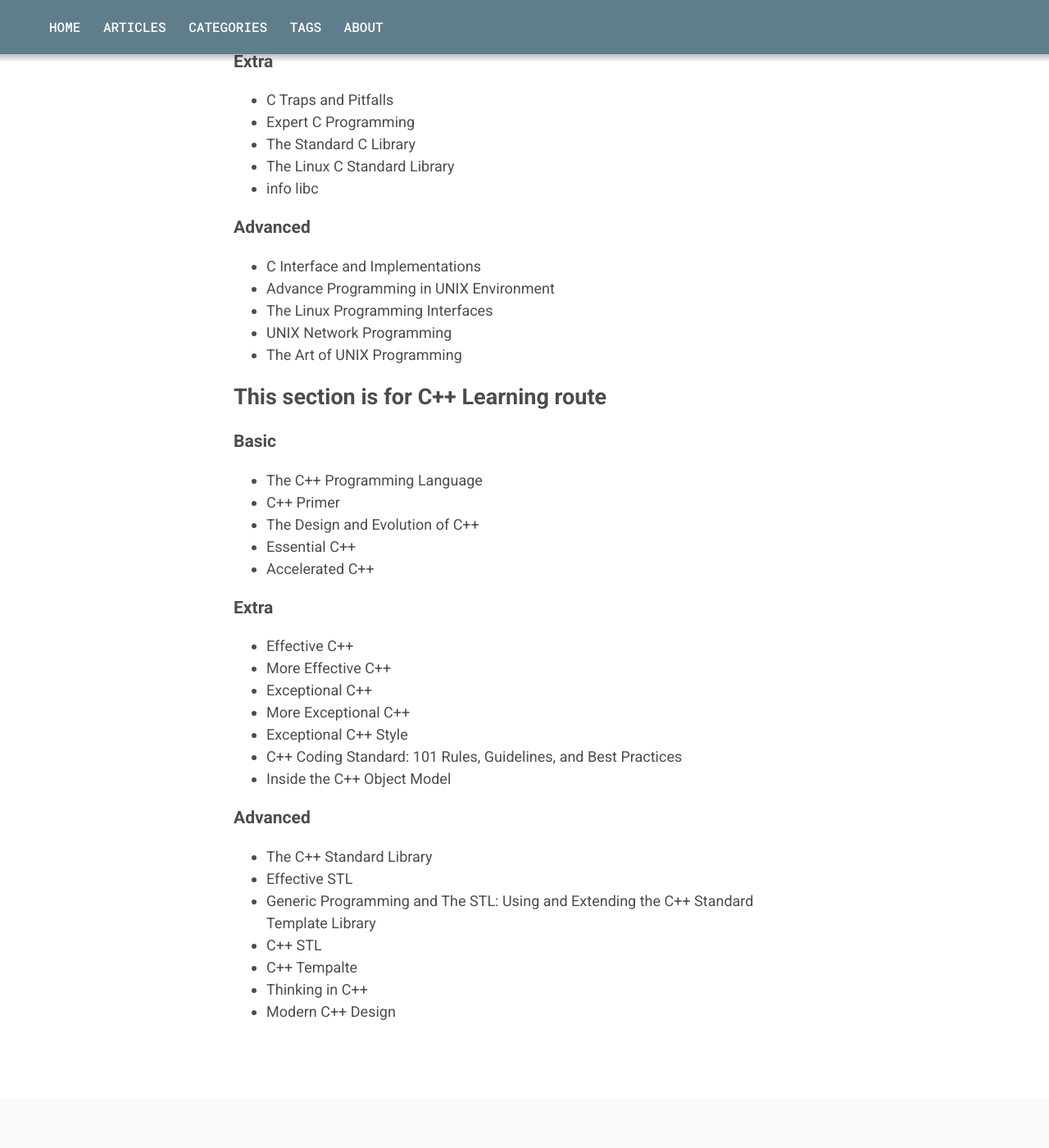
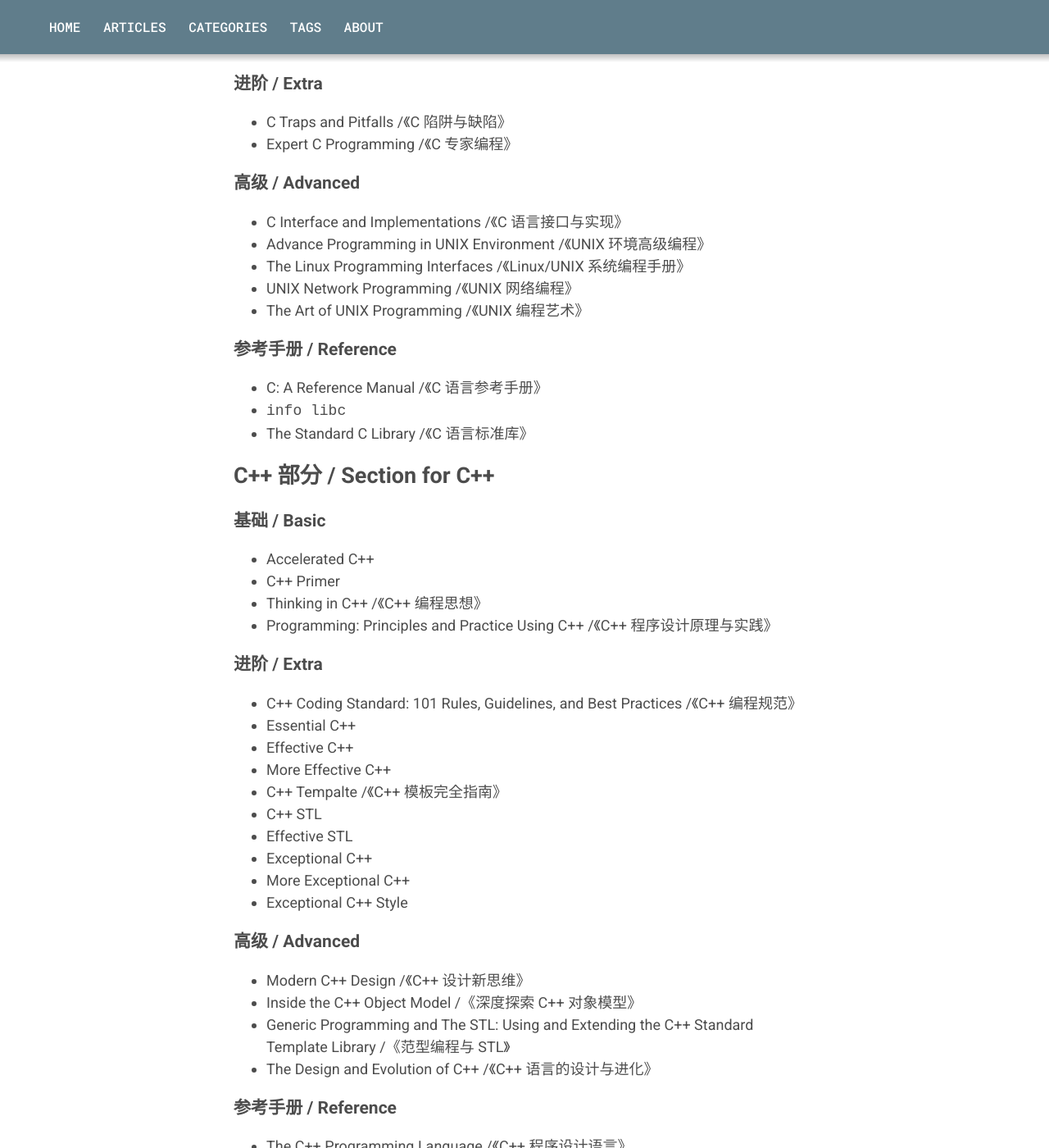
Before and after one commit to ishbguy/ishbguy.github.io, a Jekyll site: the page built from _posts/2017-07-23-C-CPP-Booklist.md, in a window 1280 px wide and 1400 px high, scrolled down 891 px. Shown: the whole window at 82% size. Built offline with Jekyll 4.4.1, drawn with Linux system fonts in a browser that asks for light colours; some of the changed text lies outside the part shown.

Commit message:
Add Chinese content and reorder booklist.

```diff
--- a/_posts/2017-07-23-C-CPP-Booklist.md
+++ b/_posts/2017-07-23-C-CPP-Booklist.md
@@ -11,60 +11,66 @@ tags: C C++
 
 # C/C++ Booklist
 
-This is a booklist for learning the C and C++ programming langauge.
+C/C++ 语言相关学习书单。
 
-## This section is for C learning route
+## C 部分 / Section for C
 
-### Basic
+### 基础 / Basic
 
-+ The C Programming Language
++ The C Programming Language /《C 程序设计语言》
 + C Primer Plus
-+ Pointers on C
-+ C: A Reference Manual
++ Pointers on C /《C 和指针》
 
-### Extra
+### 进阶 / Extra
 
-+ C Traps and Pitfalls
-+ Expert C Programming
-+ The Standard C Library
-+ The Linux C Standard Library
-+ info libc
++ C Traps and Pitfalls /《C 陷阱与缺陷》
++ Expert C Programming /《C 专家编程》
 
-### Advanced
+### 高级 / Advanced
 
-+ C Interface and Implementations
-+ Advance Programming in UNIX Environment
-+ The Linux Programming Interfaces
-+ UNIX Network Programming
-+ The Art of UNIX Programming
++ C Interface and Implementations /《C 语言接口与实现》
++ Advance Programming in UNIX Environment /《UNIX 环境高级编程》
++ The Linux Programming Interfaces /《Linux/UNIX 系统编程手册》
++ UNIX Network Programming /《UNIX 网络编程》
++ The Art of UNIX Programming /《UNIX 编程艺术》
+
+### 参考手册 / Reference
+
++ C: A Reference Manual /《C 语言参考手册》
++ `info libc`
++ The Standard C Library /《C 语言标准库》
 
 
-## This section is for C++ Learning route
+## C++ 部分 / Section for C++
 
-### Basic
+### 基础 / Basic
 
-+ The C++ Programming Language
++ Accelerated C++
 + C++ Primer
-+ The Design and Evolution of C++
++ Thinking in C++ /《C++ 编程思想》
++ Programming: Principles and Practice Using C++ /《C++ 程序设计原理与实践》
+
+### 进阶 / Extra
+
++ C++ Coding Standard: 101 Rules, Guidelines, and Best Practices /《C++ 编程规范》
 + Essential C++
-+ Accelerated C++
-
-### Extra
-
 + Effective C++
 + More Effective C++
++ C++ Tempalte /《C++ 模板完全指南》
++ C++ STL
++ Effective STL
 + Exceptional C++
 + More Exceptional C++
 + Exceptional C++ Style
-+ C++ Coding Standard: 101 Rules, Guidelines, and Best Practices
-+ Inside the C++ Object Model
 
-### Advanced
+### 高级 / Advanced
 
-+ The C++ Standard Library
-+ Effective STL
-+ Generic Programming and The STL: Using and Extending the C++ Standard Template Library
-+ C++ STL
-+ C++ Tempalte
-+ Thinking in C++
-+ Modern C++ Design
++ Modern C++ Design /《C++ 设计新思维》
++ Inside the C++ Object Model /《深度探索 C++ 对象模型》
++ Generic Programming and The STL: Using and Extending the C++ Standard Template Library /《范型编程与 STL》
++ The Design and Evolution of C++ /《C++ 语言的设计与进化》
+
+### 参考手册 / Reference
+
++ The C++ Programming Language /《C++ 程序设计语言》
++ The C++ Standard Library /《C++ 标准库》
```
